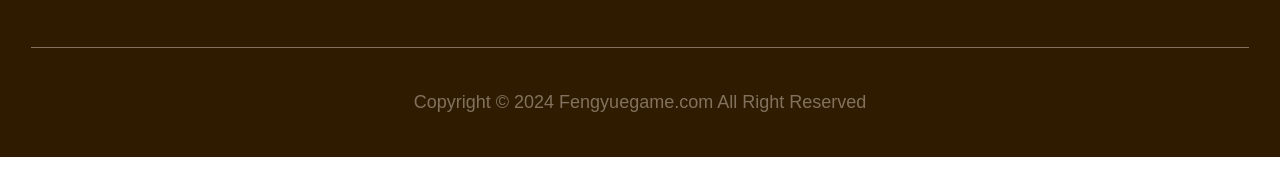
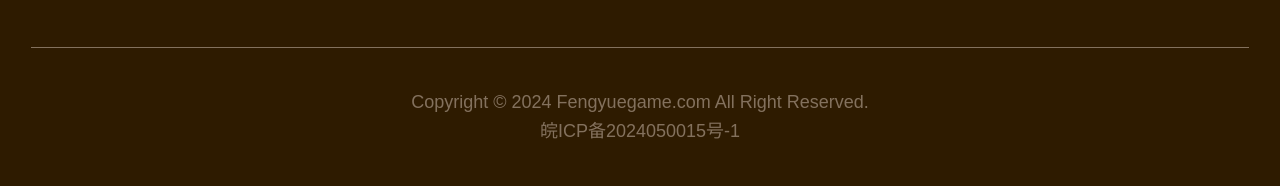
Before and after one commit to lifanyx/.github.io, a plain HTML site: page index.html in a window 1280 px wide. Shown: the part 3905-4091 px from the top of the page. Before the commit the page ends 4062 px from the top, so only its background shows below. Drawn offline with nearby package versions, Linux system fonts and the light colour scheme; a web font is replaced by a local one.

Commit message:
Signed-off-by: lifanyx <964303474@qq.com>

```diff
--- a/index.html
+++ b/index.html
@@ -522,7 +522,7 @@
       <div class="footer-bottom">
 
         <p class="copyright">
-          Copyright © 2024 Fengyuegame.com All Right Reserved
+          Copyright © 2024 Fengyuegame.com All Right Reserved. <a href="https://beian.miit.gov.cn/" target="_blank">皖ICP备2024050015号-1</a>
         </p>
 
       </div>
```
